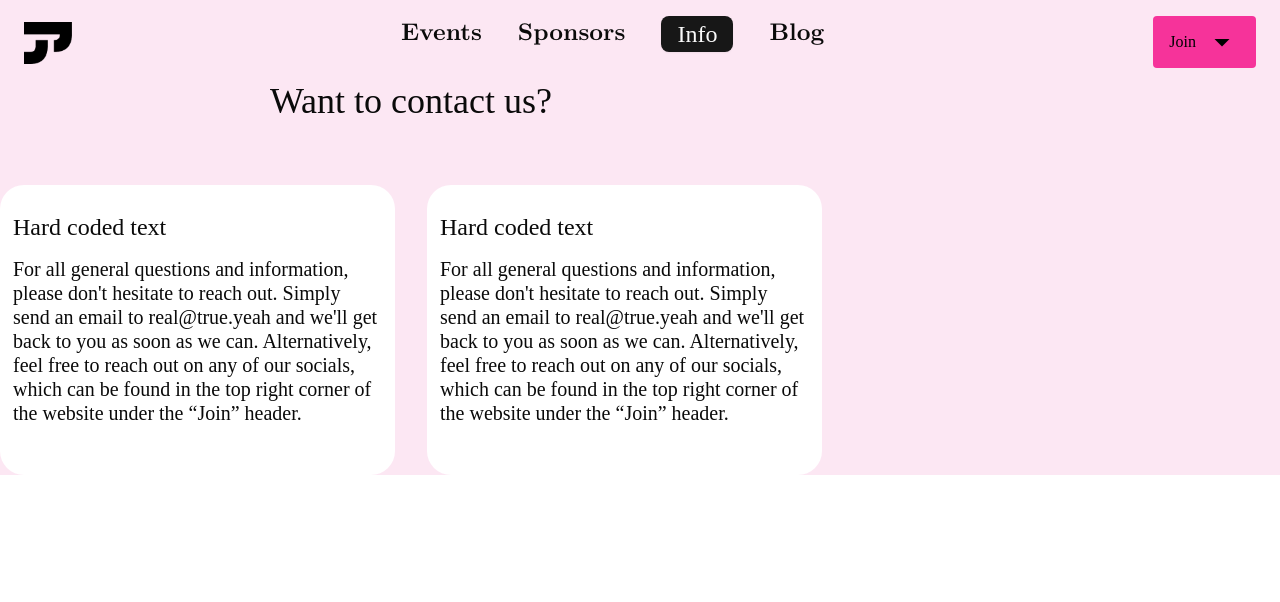
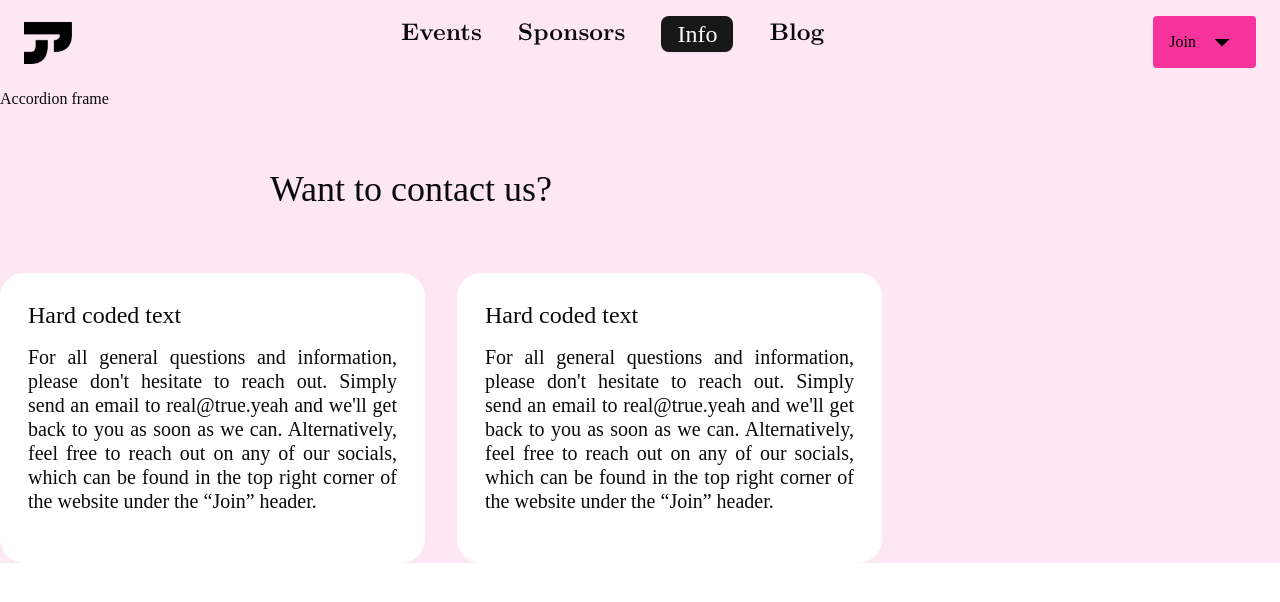
Before and after one commit to AnimeUNSW/AnimeUNSW.github.io, a SvelteKit app: page /info in a window 1280 px wide. Shown: the top 602 px of the page. Built offline with nearby package versions, Linux system fonts and the light colour scheme.

Commit message:
create layout info page

```diff
--- a/src/lib/components/info_card.svelte
+++ b/src/lib/components/info_card.svelte
@@ -3,9 +3,9 @@
 </script>
 
 <!-- card -->
-<div class="w-[425px] h-[290px] flex items-center justify-center rounded-[24px] bg-white">
+<div class="w-[425px] h-[290px] flex items-center justify-center rounded-[24px] bg-white p-[28px]">
   <!-- content inside of the card -->
-  <div class="flex flex-col w-[369px] h-[234px] gap-y-[16px]">
+  <div class="flex flex-col w-[369px] h-[234px] gap-y-[16px] text-justify">
     <h3 class="text-[24px]/[28px]">Hard coded text</h3>
     <p class="text-[20px]/[24px]">For all general questions and information, please don't hesitate to reach out. Simply send an email to real@true.yeah and we'll get back to you as soon as we can. Alternatively, feel free to reach out on any of our socials, which can be found in the top right corner of the website under the “Join” header.</p>
   </div>
--- a/src/routes/info/+page.svelte
+++ b/src/routes/info/+page.svelte
@@ -5,12 +5,19 @@
 
 <div class="font-newcm bg-pink-100">
   <Navbar pageName="Info"></Navbar>
-  <!-- create a contact box -->
-  <div class="flex flex-col w-[822px] h-388px] gap-y-[70px] justify-center">
-    <h2 class="text-[36px]/[28px] text-center">Want to contact us?</h2>
-    <div class="flex gap-x-[32px]">
-      <InfoCard></InfoCard>
-      <InfoCard></InfoCard>
+  <div class="flex flex-col gap-y-[64px]">
+    <div>
+      Accordion frame
+    </div>
+
+    <!-- contact box frame 2 -->
+    <div class="flex flex-col w-[822px] h-388px] gap-y-[70px] justify-center">
+      <h2 class="text-[36px]/[28px] text-center">Want to contact us?</h2>
+      <div class="flex gap-x-[32px]">
+        <InfoCard></InfoCard>
+        <InfoCard></InfoCard>
+      </div>
     </div>
   </div>
+
 </div>
```
